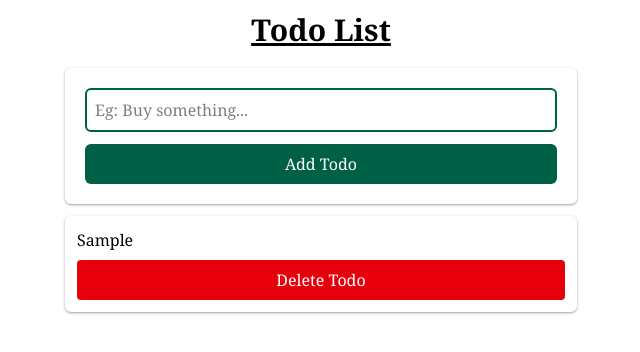
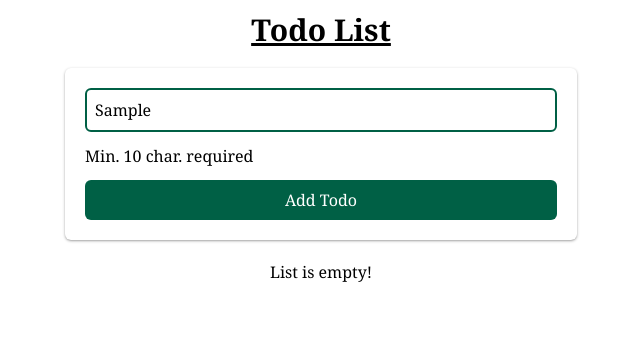
Before and after one commit to techolasmern/ai_web_basics, a React (Vite) app in the folder React/todo-app/: page / in a window 1280 px wide. Both pictures are taken after typing "Sample" into the empty fields and a click on the button "Add Todo". Shown: the top 352 px of the page, without its empty margins (319-959 px from the left). Built offline with nearby package versions, Linux system fonts and the light colour scheme.

Commit message:
added - empty messsage, count and basic validation

```diff
--- a/React/todo-app/src/index.css
+++ b/React/todo-app/src/index.css
@@ -1 +1,5 @@
 @import "tailwindcss";
+
+::-webkit-scrollbar {
+    display: none;
+}
--- a/React/todo-app/src/pages/TodoPage.tsx
+++ b/React/todo-app/src/pages/TodoPage.tsx
@@ -4,14 +4,18 @@ export const TodoPage = () => {
 
     const [todo, setTodo] = useState<string>("")
     const [todoList, setTodoList] = useState<string[]>([]);
+    const [errorMessage, setErrorMessage] = useState<string>("")
 
     const handleChange = (event: React.ChangeEvent<HTMLInputElement>) => {
         setTodo(event.target.value);
     }
 
     const handleAddTodo = () => {
+        if (todo == "") return setErrorMessage("Task is required");
+        if (todo.length < 10) return setErrorMessage("Min. 10 char. required");
         setTodoList([todo, ...todoList]);
         setTodo("");
+        setErrorMessage("");
     }
 
     const handleRemove = (index: number) => {
@@ -23,8 +27,12 @@ export const TodoPage = () => {
         <h1 className="text-3xl mt-3 font-bold underline">Todo List</h1>
         <div className="mt-5 flex flex-col gap-3 w-full max-w-lg shadow shadow-black/30 rounded-md p-5">
             <input type="text" className="p-2 border-2 border-emerald-800 rounded-md " placeholder="Eg: Buy something..." name="todo_input" onChange={handleChange} value={todo}/>
+            {errorMessage && <span>{errorMessage}</span>}
             <button className="w-full bg-emerald-800 cursor-pointer text-white p-2 rounded-md" onClick={handleAddTodo}>Add Todo</button>
         </div>
+        {
+            todoList.length === 0 ? <div className="mt-5 text-center w-full max-w-lg">List is empty!</div> : <>
+                <h2 className="text-start w-full max-w-lg mt-4">Total Todos: ({todoList.length})</h2>
                 <div className="w-full max-w-lg mt-3 flex flex-col gap-2">
                     {
                         todoList.map((item, index) => {
@@ -37,5 +45,7 @@ export const TodoPage = () => {
                         })
                     }
                 </div>
+            </>
+        }
     </div>
 }
```
Lines whose indentation alone changed are shown as unchanged.
